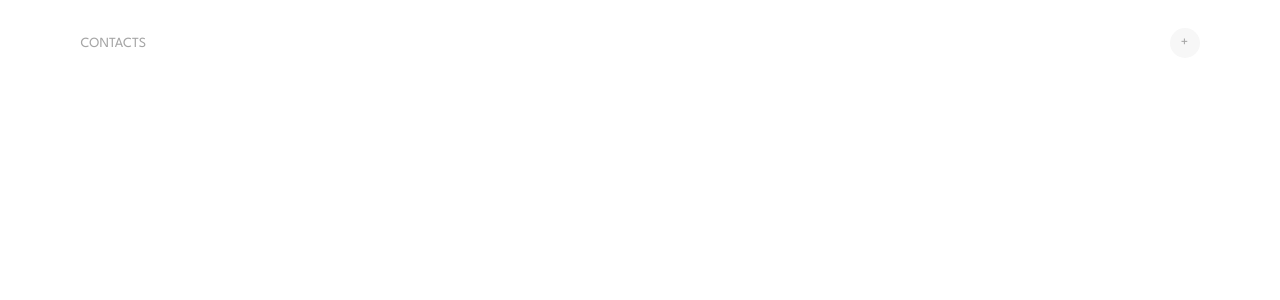
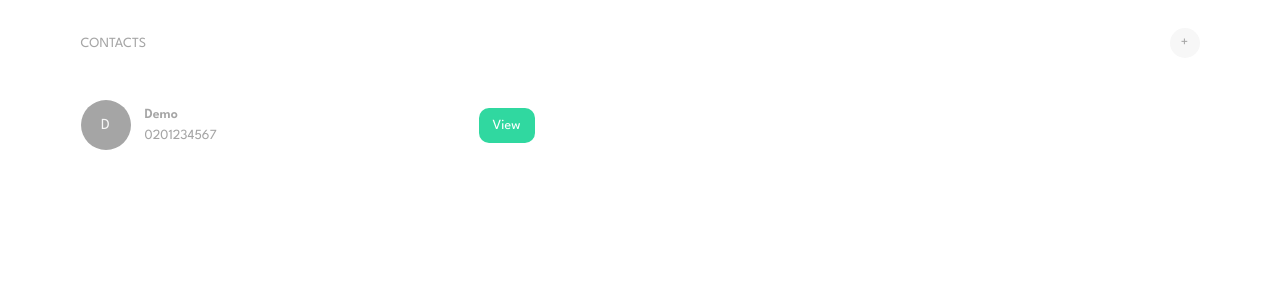
Before and after one commit to dcln00/contacts, a React (Vite) app: page / in a window 1280 px wide. Shown: the top 300 px of the page. Built offline with nearby package versions, Linux system fonts and the light colour scheme.

Commit message:
Delete, add and view contacts

```diff
--- a/src/App.jsx
+++ b/src/App.jsx
@@ -2,22 +2,52 @@ import { useEffect, useState } from "react";
 import Header from "./components/Header";
 import ContactList from "./components/ContactList";
 import AddContact from "./components/AddContact";
+import Contact from "./components/Contact";
+
+const initialContact = [
+	{
+		id: 12345,
+		firstName: "Demo",
+		lastName: "",
+		phone: "0201234567",
+		email: "demo@demo.io",
+		location: "Accra, Ghana",
+		birthday: "8th July",
+		notes: "Demo Contact. Delete Me :)",
+	},
+];
 
 const App = () => {
-	const [contacts, setContacts] = useState([]);
+	const [contacts, setContacts] = useState(initialContact);
+	const [selected, setSelected] = useState(null);
 	const [showAddForm, setShowAddForm] = useState(false);
 
 	useEffect(() => {
-		localStorage.setItem("dataKey", JSON.stringify(contacts));
+		localStorage.setItem("key", JSON.stringify(contacts));
 	}, [contacts]);
 
 	function handleAddContacts(contact) {
 		setContacts((x) => [...x, contact]);
-		setShowAddForm(false)
+		setShowAddForm(false);
 	}
 
 	function handleAddForm() {
 		setShowAddForm((x) => !x);
+		setSelected(null);
+	}
+
+	function handleSelected(contact) {
+		setSelected((x) => (x?.id === contact.id ? null : contact));
+		setShowAddForm(false);
+	}
+
+	function handleDelete(id) {
+		const confirmed = window.confirm('Are you sure you want to delete this contact?')
+
+		if(confirmed)
+			setContacts((contacts) => contacts.filter((x) => x.id !== id));
+
+		setSelected(null);
 	}
 
 	return (
@@ -26,10 +56,17 @@ const App = () => {
 			<main className="container">
 				<div className="row">
 					<div className="col-sm-5">
-						<ContactList contacts={contacts} />
+						<ContactList
+							contacts={contacts}
+							onSelected={handleSelected}
+							selected={selected}
+						/>
 					</div>
 					<div className="col-sm-7">
 						{showAddForm && <AddContact onAddContact={handleAddContacts} />}
+						{selected && (
+							<Contact selected={selected} onDelete={handleDelete} />
+						)}
 					</div>
 				</div>
 			</main>
--- /dev/null
+++ b/src/assets/style/components/_addcontactform.scss
@@ -0,0 +1,39 @@
+#addcontact {
+	background-color: color(background);
+	padding: 2rem;
+	border-radius: 20px;
+
+	h3 {
+		text-transform: uppercase;
+		font-size: 1rem;
+		padding: 0 0 1rem 0;
+		font-weight: 600;
+	}
+
+	input {
+		width: 100%;
+		border: none;
+		padding: .6rem;
+		margin-top: .5rem;
+		margin-bottom: 1.2rem;
+		outline: none;
+		text-transform: capitalize;
+	}
+
+	input[type="email"] {
+		text-transform: lowercase;
+	}
+
+	textarea {
+		width: 100%;
+		border: none;
+		resize: none;
+		outline: none;
+		padding: .6rem;
+	}
+
+	button {
+		@include button;
+		width: 100%;
+	}
+}
--- a/src/assets/style/components/_contactlist.scss
+++ b/src/assets/style/components/_contactlist.scss
@@ -35,5 +35,9 @@
 		button {
 			@include button;
 		}
+
+		.selected {
+			background-color: color(decline);
+		}
 	}
 }
--- a/src/assets/style/components/_header.scss
+++ b/src/assets/style/components/_header.scss
@@ -17,6 +17,10 @@ Header {
 		border-radius: 50px;
 		transition: ease .5s;
 		cursor: pointer;
+
+		&::selection {
+			background-color: transparent;
+		}
 	}
 
 	.button-clicked {
--- a/src/assets/style/style.scss
+++ b/src/assets/style/style.scss
@@ -7,44 +7,56 @@
 // components
 @import 'components/header';
 @import 'components/contactlist';
+@import 'components/addcontactform';
 
 
-#addcontact {
-	background-color: color(background);
+#contact {
+	background-image: linear-gradient(color(background), color(white));
 	padding: 2rem;
 	border-radius: 20px;
 
-	h3 {
-		text-transform: uppercase;
-		font-size: 1rem;
-		padding: 0 0 1rem 0;
-		font-weight: 600;
+	.contact-header {
+		padding-bottom: 2rem;
+
+		.image {
+			width: 70px;
+			height: 70px;
+			background-color: color(text);
+			border-radius: 50px;
+
+			.initials {
+				color: color(background);
+				font-size: 1.6rem;
+				line-height: 0px;
+				letter-spacing: 0em;
+			}
+
+		}
+
+		.details {
+			.name {
+				color: color(text);
+				font-weight: 600;
+				font-size: 1.2rem;
+			}
+		}
 	}
 
-	input {
-		width: 100%;
-		border: none;
-		padding: .6rem;
-		margin-top: .5rem;
-		margin-bottom: 1.2rem;
-		outline: none;
-		text-transform: capitalize;
-	}
+	.contact-details {
+		padding-bottom: 2rem;
 
-	input[type="email"] {
-		text-transform: lowercase;
-	}
+		.detail {
+			padding-bottom: 1rem;
 
-	textarea {
-		width: 100%;
-		border: none;
-		resize: none;
-		outline: none;
-		padding: .6rem;
+			.title {
+				font-weight: 500;
+			}
+		}
 	}
 
 	button {
 		@include button;
-		width: 100%;
+		background-color: color(decline);
+		float: right;
 	}
 }
--- a/src/components/AddContact.jsx
+++ b/src/components/AddContact.jsx
@@ -7,6 +7,7 @@ export default function AddContact({onAddContact}) {
 	const [email, setEmail] = useState("");
 	const [location, setLocation] = useState("");
 	const [birthday, setBirthday] = useState("");
+	const [tags, setTags] = useState("")
 	const [notes, setNotes] = useState("");
 
 	function handleSubmit(e) {
@@ -24,6 +25,7 @@ export default function AddContact({onAddContact}) {
 			email,
 			location,
 			birthday,
+			tags,
 			notes,
 		};
 
@@ -35,6 +37,7 @@ export default function AddContact({onAddContact}) {
 		setEmail("");
 		setLocation("");
 		setBirthday("");
+		setTags("")
 		setNotes("");
 
 	}
@@ -83,7 +86,7 @@ export default function AddContact({onAddContact}) {
 							onChange={(e) => setEmail(e.target.value)}
 						/>
 					</div>
-					<div className="col-sm-6">
+					<div className="col-sm-4">
 						<label>Location</label>
 						<br />
 						<input
@@ -92,13 +95,22 @@ export default function AddContact({onAddContact}) {
 							onChange={(e) => setLocation(e.target.value)}
 						/>
 					</div>
-					<div className="col-sm-6">
+					<div className="col-sm-4">
 						<label>Birthday</label>
 						<br />
 						<input
 							type="text"
 							value={birthday}
 							onChange={(e) => setBirthday(e.target.value)}
+						/>
+					</div>
+					<div className="col-sm-4">
+						<label>Tags</label>
+						<br />
+						<input
+							type="text"
+							value={tags}
+							onChange={(e) => setTags(e.target.value)}
 						/>
 					</div>
 					<div className="col-sm-9">
--- /dev/null
+++ b/src/components/Button.jsx
@@ -0,0 +1,3 @@
+export default function Button({ children, onClick, customClass}) {
+	return <button className={customClass} onClick={onClick}>{children}</button>;
+}
--- /dev/null
+++ b/src/components/Contact.jsx
@@ -0,0 +1,47 @@
+export default function Contact({ selected, onDelete }) {
+	return (
+		<div id="contact">
+			<div className="contact-header d-flex align-items-center">
+				<div className="image d-flex justify-content-center align-items-center">
+					<div className="initials">{selected.firstName[0]}</div>
+				</div>
+				<div className="details ms-4">
+					<div className="name">
+						{selected.firstName} {selected.lastName}
+					</div>
+					<div className="number">{selected.phone}</div>
+				</div>
+			</div>
+			<div className="contact-details">
+				<div className="row">
+					<div className="col-sm-6">
+						<div className="email detail">
+							<div className="title">Email</div>
+							<div className="deet">{selected.email}</div>
+						</div>
+						<div className="location detail">
+							<div className="title">location</div>
+							<div className="deet">{selected.location}</div>
+						</div>
+						<div className="birthday detail">
+							<div className="title">Birthday</div>
+							<div className="deet">{selected.birthday}</div>
+						</div>
+					</div>
+
+					<div className="col-sm-6">
+						<div className="tags detail">
+							<div className="title">Tags</div>
+							<div className="deet">{!selected.tags ? "-" : selected.tags}</div>
+						</div>
+						<div className="notes detail">
+							<div className="title">Notes</div>
+							<div className="deet">{!selected.notes ? "-" : selected.notes}</div>
+						</div>
+					</div>
+				</div>
+			</div>
+			<button onClick={() => onDelete(selected.id)}>Delete</button>
+		</div>
+	);
+}
--- a/src/components/ContactList.jsx
+++ b/src/components/ContactList.jsx
@@ -1,25 +1,41 @@
-export default function ContactList({ contacts }) {
+import Button from "./Button";
+
+export default function ContactList({ selected, contacts, onSelected }) {
 	return (
 		<div id="contactlist">
 			{contacts.map((x) => (
-				<Contact name={x.firstName} number={x.phone} key={x.id} />
+				<Contact
+					contact={x}
+					key={x.id}
+					onSelected={onSelected}
+					selected={selected}
+				/>
 			))}
 		</div>
 	);
 }
 
-function Contact({ name, number }) {
+function Contact({ contact, selected, onSelected }) {
+	const select = selected?.id === contact.id;
+
 	return (
 		<div className="contact d-flex align-items-center">
 			<div className="contact-img d-flex justify-content-center align-items-center">
 				{/* <img src={image} alt={name} /> */}
-				<div className="initials">{name[0]}</div>
+				<div className="initials">{contact.firstName[0]}</div>
 			</div>
 			<div className="contact-details ms-3">
-				<div className="name">{name}</div>
-				<div className="number">{number}</div>
+				<div className="name">{contact.firstName}</div>
+				<div className="number">{contact.phone}</div>
 			</div>
-			<button className="ms-auto">View</button>
+			<Button
+				onClick={() => {
+					onSelected(contact);
+				}}
+				customClass={selected ? "ms-auto selected" : "ms-auto"}
+			>
+				{!selected ? "View" : "Close"}
+			</Button>
 		</div>
 	);
 }
```
